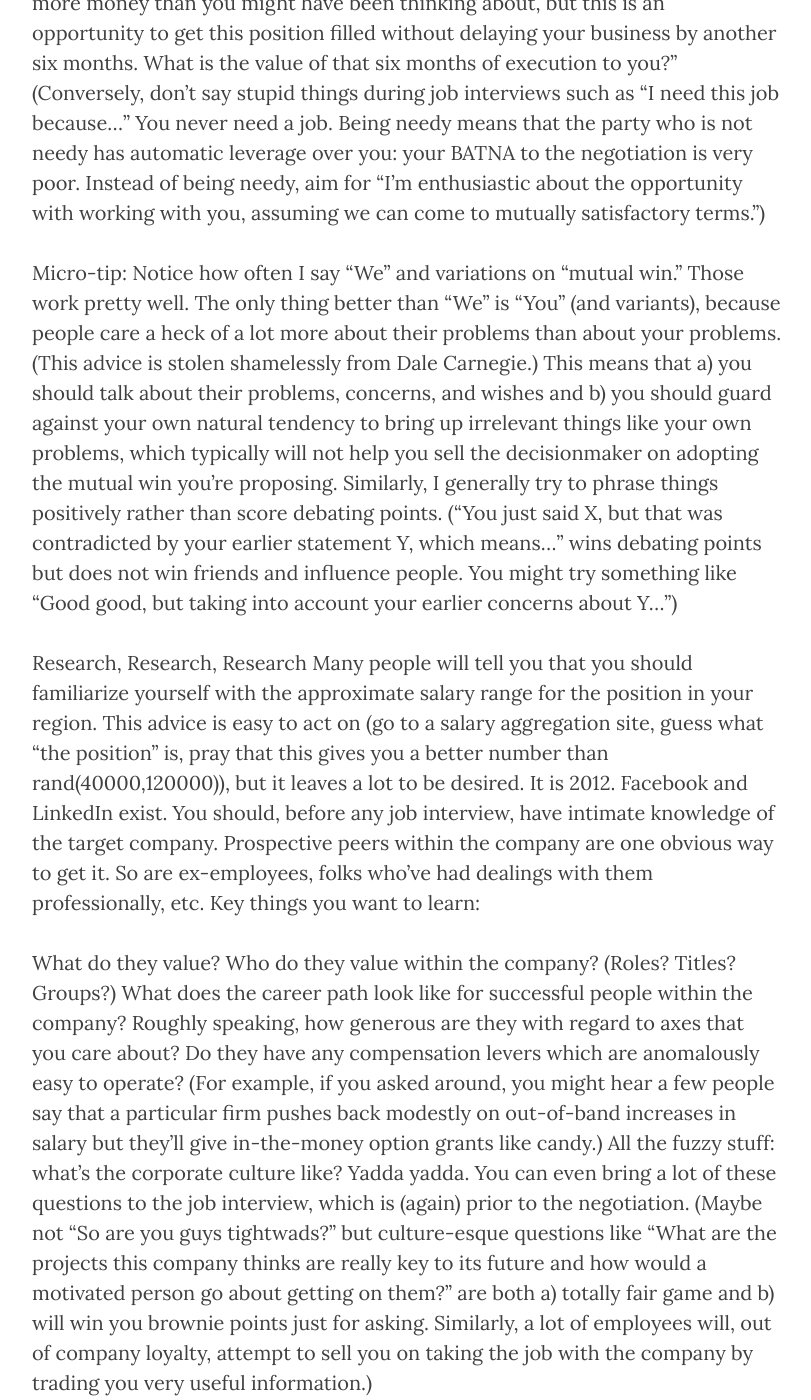
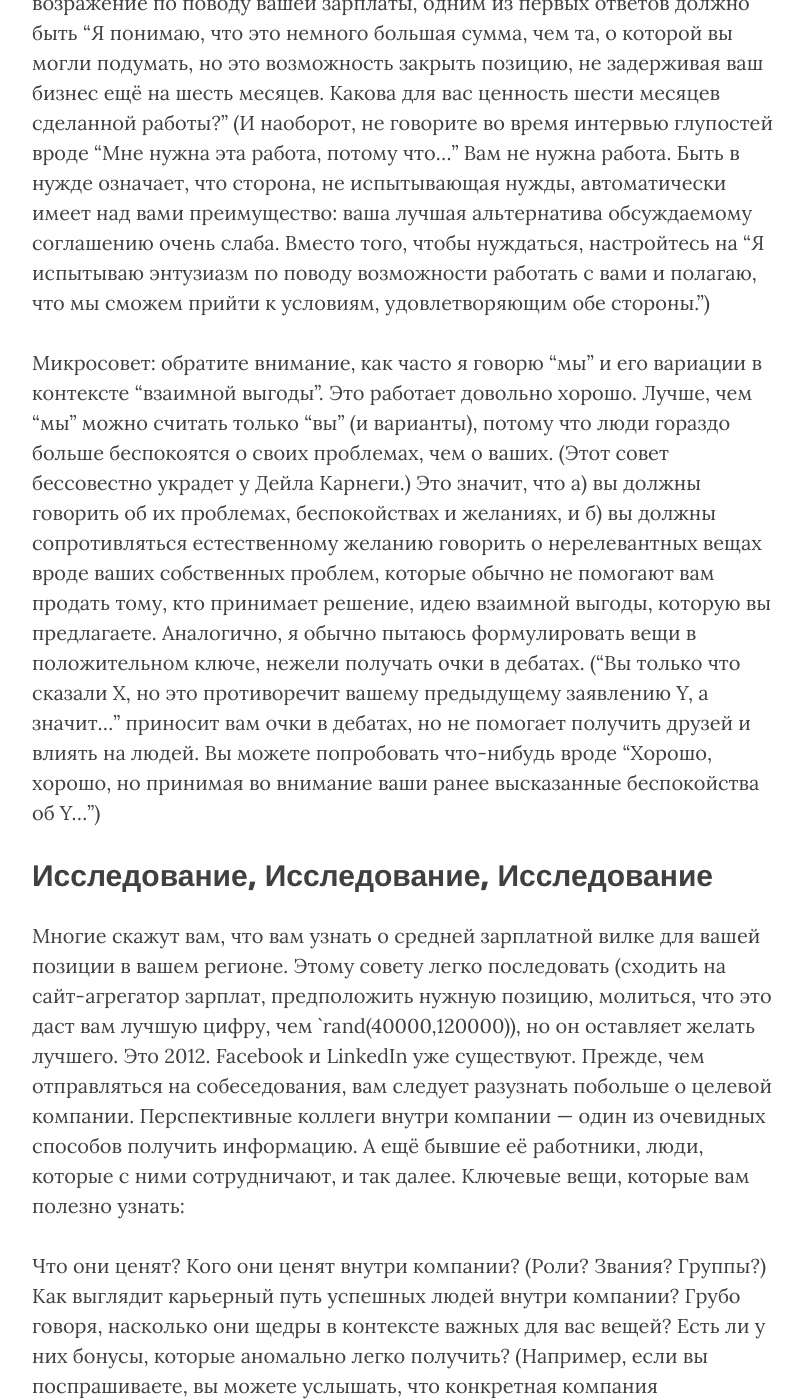
Before and after one commit to Freika/freika.github.io, a Jekyll site: the page built from _posts/2021-01-01-salary_negotiations.md, in a window 1280 px wide and 1400 px high, scrolled down 17620 px. Shown: the whole window, without its empty margins (233-1044 px from the left). Built offline with Jekyll 4.4.1, drawn with Linux system fonts in a browser that asks for light colours; nearby versions of some CDN libraries; comment, search, counter and statistics services are not loaded; some of the changed text lies outside the part shown.

Commit message:
Add some paragraphs

```diff
--- a/_posts/2021-01-01-salary_negotiations.md
+++ b/_posts/2021-01-01-salary_negotiations.md
@@ -168,22 +168,22 @@ P.S. Я имею две степени по придумыванию штук.
 
 Не можете?! Ну конечно вы можете. Вы знаете хоть кого-нибудь, о ком вы думали "Чёрт, я думал, он компетентен, а оказалось, что у него с собой блокнот и из-за этого мне придётся списать его со счетов"? Нет. Заметки говорят "Я внимателен и замечаю детали, мне важно то, что вы говорите." (Убедитесь, что вы можете делать заметки без того, чтобы вертеть в руках ручку или как-то иначе проявлять нетерпение.) Говоря о вещах, которые стоит отмечать, среди прочего я бы сконцентрировался на конкретных словах, которые они используют и беспокойствах, которые они озвучивают, чтобы к ним можно было вернуться позднее в разговоре. Цифры — ещё одна хорошая вещь, стоящая занесения в блокнот, потому что цифры должны всегда двигаться в направлении "лучше для вас", поэтому вам не хочется сделать или сказать что-то глупое вроде "Так как много, вы говорите, будет дней на отпуск?" и позволить 24 внезапно превратиться в 20. (Вы можете подумать "Я запишу их оффер, чтобы у меня было доказательство на всякий случай". Офферы в принципе должны поступать в письменном виде, это без разговоров, но они должны быть написаны ими, или в качестве подводящего итоги дискуссии письма с выделенными важными моментами и вопросом, правильно ли вы их поняли. Ваши заметки не заставят их HR-отдел почитать соглашения в случае мискоммуникации, допущенной в прошлом, а вот электронное письмо от того, кто принимает решение, скорее всего, заставит.)
 
-People say the damnedest things.  For example, someone might spontaneously volunteer during a job interview that they’ve been interviewing for the position for six months.  (None of my clients would ever say that, of course, but then again one would hope none of their consultants would chop five figures off their own invoice with an email.)  If they say the position has been open for six months, take a note of that.  During the salary negotiation, if they have a pricing objection, one of your first responses should be “I appreciate that this is a little more money than you might have been thinking about, but this is an opportunity to get this position filled without delaying your business by another six months.  What is the value of that six months of execution to you?”  (Conversely, don’t say stupid things during job interviews such as “I need this job because…”  You never need a job.  Being needy means that the party who is not needy has automatic leverage over you: your BATNA to the negotiation is very poor.  Instead of being needy, aim for “I’m enthusiastic about the opportunity with working with you, assuming we can come to mutually satisfactory terms.”)
+Люди говорят глупейшие вещи. например, кто-то во время интервью может случайно проговориться, что они ищут человека на эту позицию уже шесть месяцев. (Никто из моих клиентов никогда такого не скажет, конечно, но опять же, можно только надеяться, что никто из его консультантов вычеркнет пятизначную сумму из своего собственного гонорара простым имейлом.) Если они говорят, что позиция открыта шесть месяцев, возьмите это на заметку. Во время зарплатных переговоров, если у них есть возражение по поводу вашей зарплаты, одним из первых ответов должно быть "Я понимаю, что это немного большая сумма, чем та, о которой вы могли подумать, но это возможность закрыть позицию, не задерживая ваш бизнес ещё на шесть месяцев. Какова для вас ценность шести месяцев сделанной работы?" (И наоборот, не говорите во время интервью глупостей вроде "Мне нужна эта работа, потому что..." Вам не нужна работа. Быть в нужде означает, что сторона, не испытывающая нужды, автоматически имеет над вами преимущество: ваша лучшая альтернатива обсуждаемому соглашению очень слаба. Вместо того, чтобы нуждаться, настройтесь на "Я испытываю энтузиазм по поводу возможности работать с вами и полагаю, что мы сможем прийти к условиям, удовлетворяющим обе стороны.")
 
-Micro-tip: Notice how often I say “We” and variations on “mutual win.”  Those work pretty well.  The only thing better than “We” is “You” (and variants), because people care a heck of a lot more about their problems than about your problems.  (This advice is stolen shamelessly from Dale Carnegie.)  This means that a) you should talk about their problems, concerns, and wishes and b) you should guard against your own natural tendency to bring up irrelevant things like your own problems, which typically will not help you sell the decisionmaker on adopting the mutual win you’re proposing.  Similarly, I generally try to phrase things positively rather than score debating points.  (“You just said X, but that was contradicted by your earlier statement Y, which means…” wins debating points but does not win friends and influence people.  You might try something like “Good good, but taking into account your earlier concerns about Y…”)
+Микросовет: обратите внимание, как часто я говорю "мы" и его вариации в контексте "взаимной выгоды". Это работает довольно хорошо. Лучше, чем "мы" можно считать только "вы" (и варианты), потому что люди гораздо больше беспокоятся о своих проблемах, чем о ваших. (Этот совет бессовестно украдет у Дейла Карнеги.) Это значит, что а) вы должны говорить об их проблемах, беспокойствах и желаниях, и б) вы должны сопротивляться естественному желанию говорить о нерелевантных вещах вроде ваших собственных проблем, которые обычно не помогают вам продать тому, кто принимает решение, идею взаимной выгоды, которую вы предлагаете. Аналогично, я обычно пытаюсь формулировать вещи в положительном ключе, нежели получать очки в дебатах. ("Вы только что сказали X, но это противоречит вашему предыдущему заявлению Y, а значит..." приносит вам очки в дебатах, но не помогает получить друзей и влиять на людей. Вы можете попробовать что-нибудь вроде "Хорошо, хорошо, но принимая во внимание ваши ранее высказанные беспокойства об Y...")
+## Исследование, Исследование, Исследование
 
-Research, Research, Research
-Many people will tell you that you should familiarize yourself with the approximate salary range for the position in your region.  This advice is easy to act on (go to a salary aggregation site, guess what “the position” is, pray that this gives you a better number than rand(40000,120000)), but it leaves a lot to be desired.  It is 2012.  Facebook and LinkedIn exist.  You should, before any job interview, have intimate knowledge of the target company.  Prospective peers within the company are one obvious way to get it.  So are ex-employees, folks who’ve had dealings with them professionally, etc.  Key things you want to learn:
+Многие скажут вам, что вам узнать о средней зарплатной вилке для вашей позиции в вашем регионе. Этому совету легко последовать (сходить на сайт-агрегатор зарплат, предположить нужную позицию, молиться, что это даст вам лучшую цифру, чем `rand(40000,120000)), но он оставляет желать лучшего. Это 2012. Facebook и LinkedIn уже существуют. Прежде, чем отправляться на собеседования, вам следует разузнать побольше о целевой компании. Перспективные коллеги внутри компании — один из очевидных способов получить информацию. А ещё бывшие её работники, люди, которые с ними сотрудничают, и так далее. Ключевые вещи, которые вам полезно узнать:
 
-What do they value?
-Who do they value within the company?  (Roles?  Titles?  Groups?)
-What does the career path look like for successful people within the company?
-Roughly speaking, how generous are they with regard to axes that you care about?
-Do they have any compensation levers which are anomalously easy to operate?  (For example, if you asked around, you might hear a few people say that a particular firm pushes back modestly on out-of-band increases in salary but they’ll give in-the-money option grants like candy.)
-All the fuzzy stuff: what’s the corporate culture like?  Yadda yadda.
-You can even bring a lot of these questions to the job interview, which is (again) prior to the negotiation.  (Maybe not “So are you guys tightwads?” but culture-esque questions like “What are the projects this company thinks are really key to its future and how would a motivated person go about getting on them?” are both a) totally fair game and b) will win you brownie points just for asking.  Similarly, a lot of employees will, out of company loyalty, attempt to sell you on taking the job with the company by trading you very useful information.)
+Что они ценят?
+Кого они ценят внутри компании? (Роли? Звания? Группы?)
+Как выглядит карьерный путь успешных людей внутри компании?
+Грубо говоря, насколько они щедры в контексте важных для вас вещей?
+Есть ли у них бонусы, которые аномально легко получить? (Например, если вы поспрашиваете, вы можете услышать, что конкретная компания скромничает с внеплановыми повышениями зарплаты, но раздаёт опционы и бонусы как конфеты.)
+Всякое-разное: как выглядит корпоративная культура? Ну и прочее подобное.
+Вы мжете даже задать кучу таких вопросов на интервью, которое (ещё раз) происходит до переговоров. (Может не "Так вы, ребята, скупердяи?", но как бы культурные вопросы вроде "Какие проекты, по мнению компании, являются действительно ключевыми для её будущего и как мотивированный работник может добиться работы с ними?" одновременно а) абсолютно честные и б) наградят вас мысленным пирожком в глазах интервьюера просто за то, что вы спросили. Аналогично, множество работников, чисто из лояльности к компании, попытаются расхвалить для вас компанию, выдав очень полезную информацию.)
 
-The more you know, the more options you have when doing negotiation, because you’ll have more things and more motivational things which you can offer in exchange for things you want.  It will also help you avoid making mistakes like e.g. getting into a rigid classification system where the classification you’re aiming at will make forward advancement towards your goals very difficult.  (Example: there are some companies where Product and QA are run like separate fiefdoms which haven’t forgotten the most recent war, and in those companies getting hired as an engineer may not be a career enhancing move if you like making things for a living.  There are other companies where people cross-function in those responsibilities all the time and applying for a job advertising as “Support Engineer” makes lateral moves onto customer-facing projects trivial.  You can find which one you’re applying to by taking any engineer out for coffee.)
+Чем больше вы знаете, тем больше у вас вариантов при ведении переговоров, потому что у вас будет больше информации и мотивации, которые вы можете предложить в обмен на то, что вы хотите получить. Это также поможет избежать совершения ошибок, таких как попадание в жёсткую систему классов, где классификация, в которую вы целитесь, сделает последующее продвижение к вашим целям очень сложным. (Пример: есть компании, где команды Продукта и Тестирования работают отдельно друг от друга и они не забыли самую недавнюю войну между ними, и в этих компаниях быть нанятым на позицию инженера может быть не шагом вверх по карьерной лестнице, если вам нравится на работе делать штуки. В других компаниях, где люди постоянно совмещают разные обязанности и отправка резюме на позицию, озаглавленную "Инженер поддержки" может сделать последующее движение к работе с клиентскими проектами тривиальным. Вы можете узнать, в какую из таких компаний вы подаёте резюме, пригласив любого инженера целевой компании поболтать за кофе.)
 
 New Information Is Valuable And Can Be Traded For Things You Want
 There was a post recently on Hacker News about someone’s experience with a job offer from Google.  They wanted more money.  The recruiters offered to think it over, and came back with the reply that Google’s food benefit was worth a significant amount of money, with a calculation to back it up.  That is a pretty brilliant reply.  Google’s food benefit is about as old as the company.  Approximately all people wanting to work at Google are aware of its existence.  However, the explicit calculation of what it is worth is new, so if you bring up that calculation, by implication you’re offering newly found value to the negotiation.  This successfully convinces people that they didn’t really need that extra money.  It is so successful at this that Google recruiters apparently have this entire interaction scripted, since multiple people report having the exact same experience.
```
Also changed, not shown: other parts of _posts/2021-01-01-salary_negotiations.md (+1 -1 lines).
